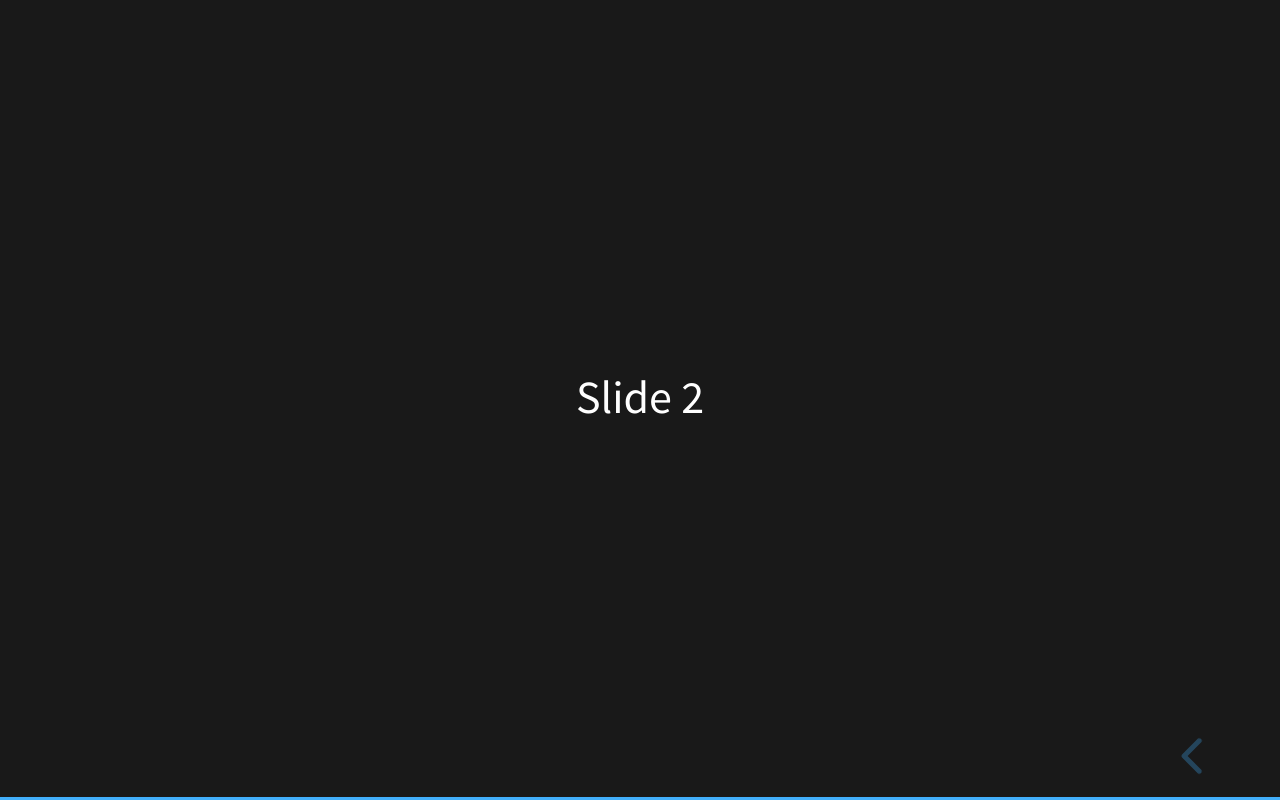
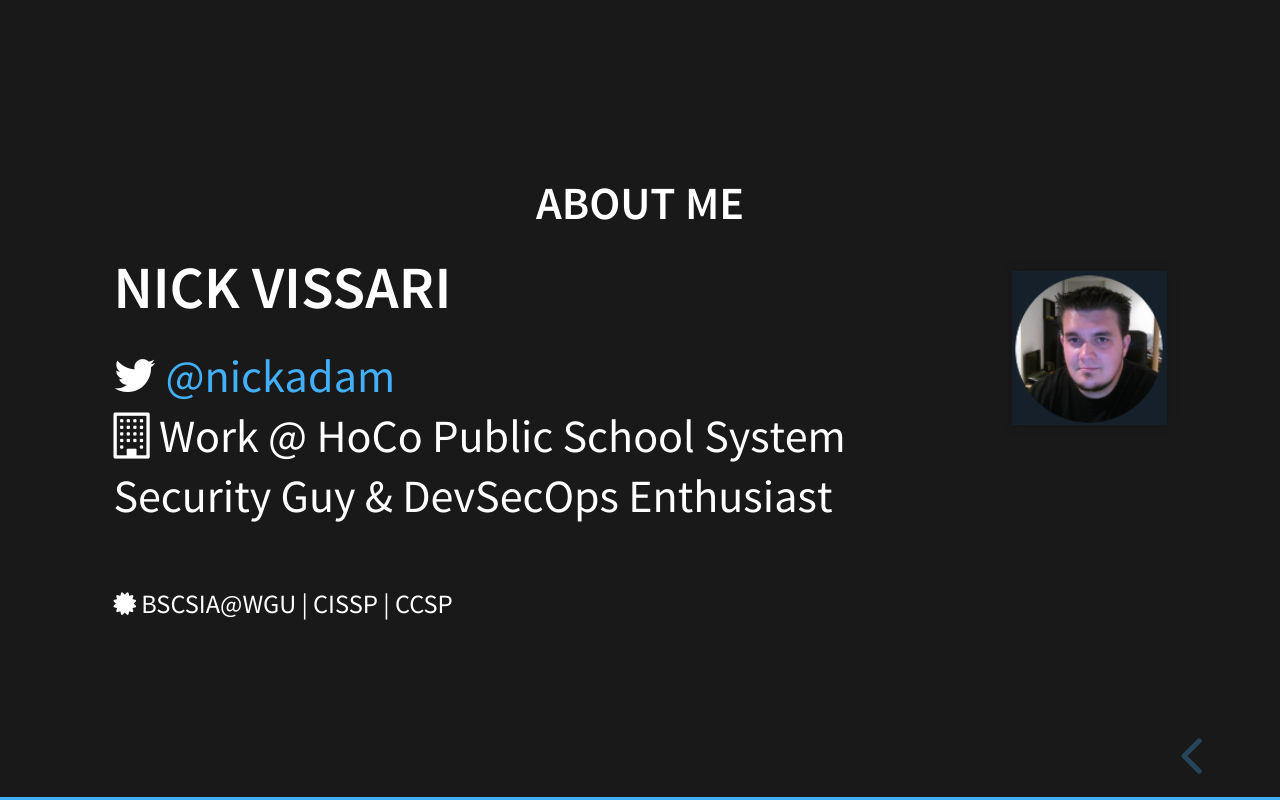
Before and after one commit to nickadam/salt-talk, a website: page docs/index.html in a window 1280 px wide. Both pictures are taken after a click on the button "next slide". Drawn offline with Linux system fonts and the light colour scheme.

Commit message:
Add about me

```diff
--- a/docs/index.html
+++ b/docs/index.html
@@ -9,6 +9,8 @@
 		<link rel="stylesheet" href="css/reset.css">
 		<link rel="stylesheet" href="css/reveal.css">
 		<link rel="stylesheet" href="css/theme/black.css">
+		<link rel="stylesheet" href="assets/my.css">
+		<link rel="stylesheet" href="assets/font-awesome-4.7.0/css/font-awesome.min.css">
 
 		<!-- Theme used for syntax highlighting of code -->
 		<link rel="stylesheet" href="lib/css/monokai.css">
@@ -28,11 +30,22 @@
 				<section>
 					<h3>An intro to SaltStack</h3>
 					<img src="assets/saltlogo.png">
-					<div style="text-align: left;">
+					<div>
 						Software to automate [and document] the management and configuration of any infrastructure or application.
 					</div>
 				</section>
-				<section>Slide 2</section>
+				<section>
+					<h4>About Me</h4>
+					<img class="right" src="assets/me.png">
+					<div style="text-align: left;">
+						<h3>Nick Vissari</h3>
+						<div><i class="fa fa-twitter" aria-hidden="true"></i> <a href="https://twitter.com/nickadam">@nickadam</a></div>
+						<div><i class="fa fa-building-o" aria-hidden="true"></i> Work @ HoCo Public School System</div>
+						<div>Security Guy & DevSecOps Enthusiast</div><br>
+						<div class="small"><i class="fa fa-certificate" aria-hidden="true"></i> BSCSIA@WGU | CISSP | CCSP</div>
+					</div>
+					<div></div>
+				</section>
 			</div>
 		</div>
 
```
